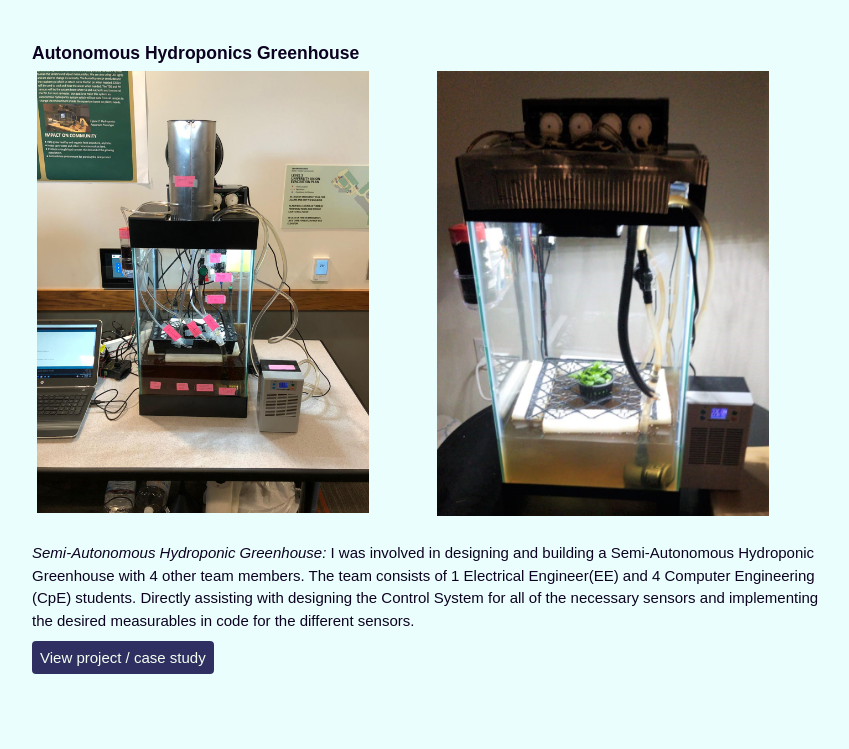
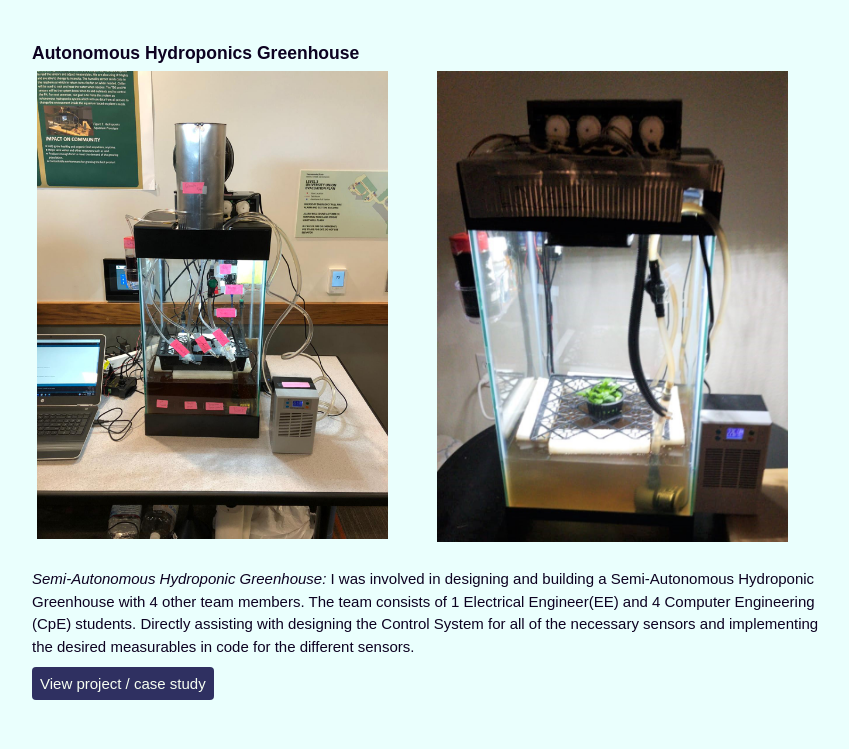
Before and after one commit to Parmvir23/MyPortfolio, a plain HTML site: page index.html in a window 1280 px wide. Shown: the part 1011-1760 px from the top of the page, without its empty margins (208-1057 px from the left). Drawn offline with Linux system fonts and the light colour scheme; a web font is replaced by a local one.

Commit message:
Update index.html

```diff
--- a/index.html
+++ b/index.html
@@ -46,10 +46,10 @@
             <h3>Autonomous Hydroponics Greenhouse</h3>
             <div class="row">
               <div class="column">
-                <img src="Images/firsthydroponics.jpeg" alt="First Design" style="width:85%">
+                <img src="Images/firsthydroponics.jpeg" alt="First Design" style="width:90%">
               </div>
               <div class="column">
-                <img src="Images/secondhydroponics.jpeg" alt="Final Design" style="width:85%">
+                <img src="Images/secondhydroponics.jpeg" alt="Final Design" style="width:90%">
               </div>
             </div>
               <p><i>Semi-Autonomous Hydroponic Greenhouse:</i> I was involved in designing and building a Semi-Autonomous Hydroponic Greenhouse with 4 other team members. The team consists of 1 Electrical Engineer(EE) and 4 Computer Engineering (CpE) students. Directly assisting with designing the Control System for all of the necessary sensors and implementing the desired measurables in code for the different sensors.</p>
```
